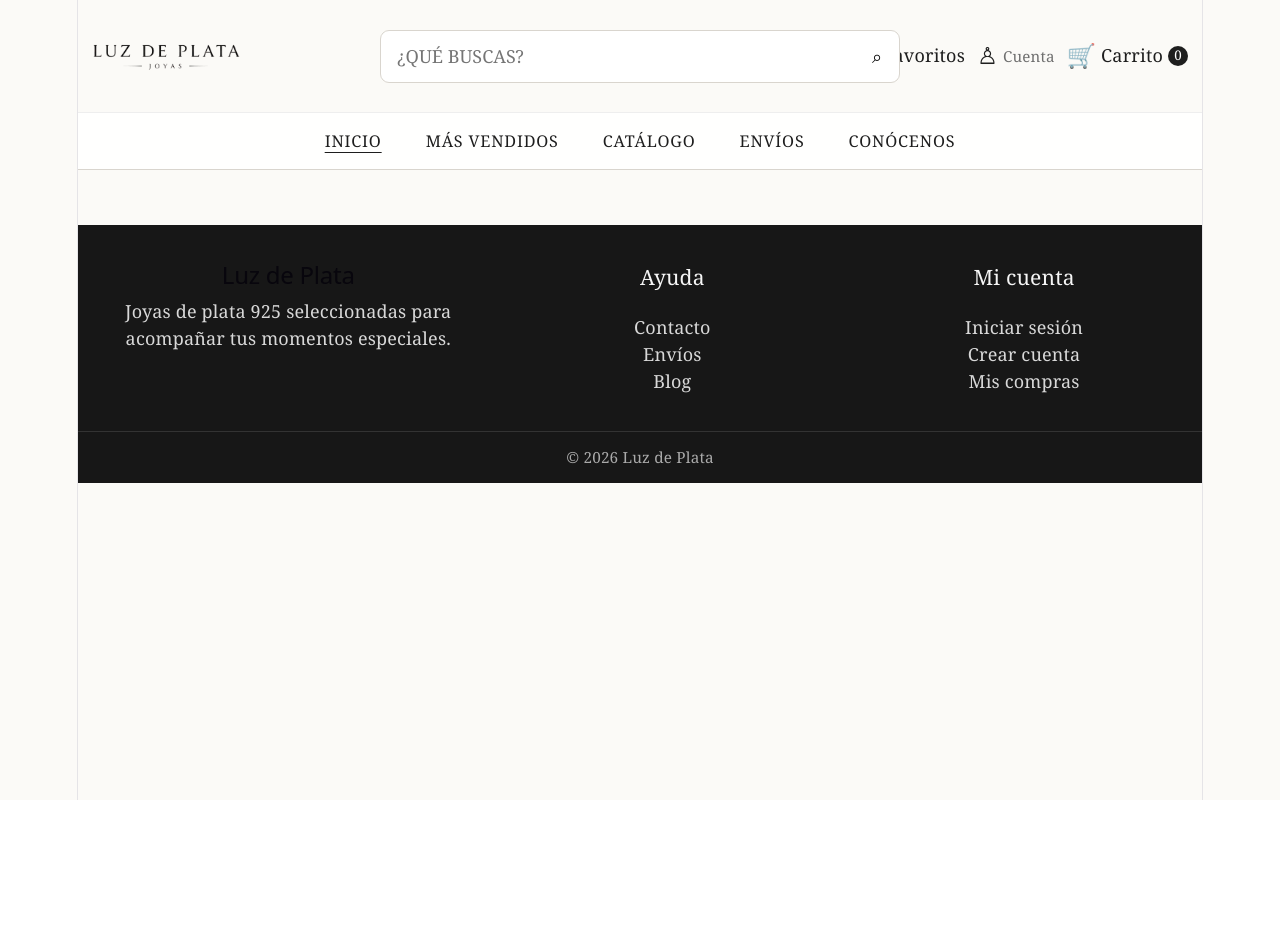
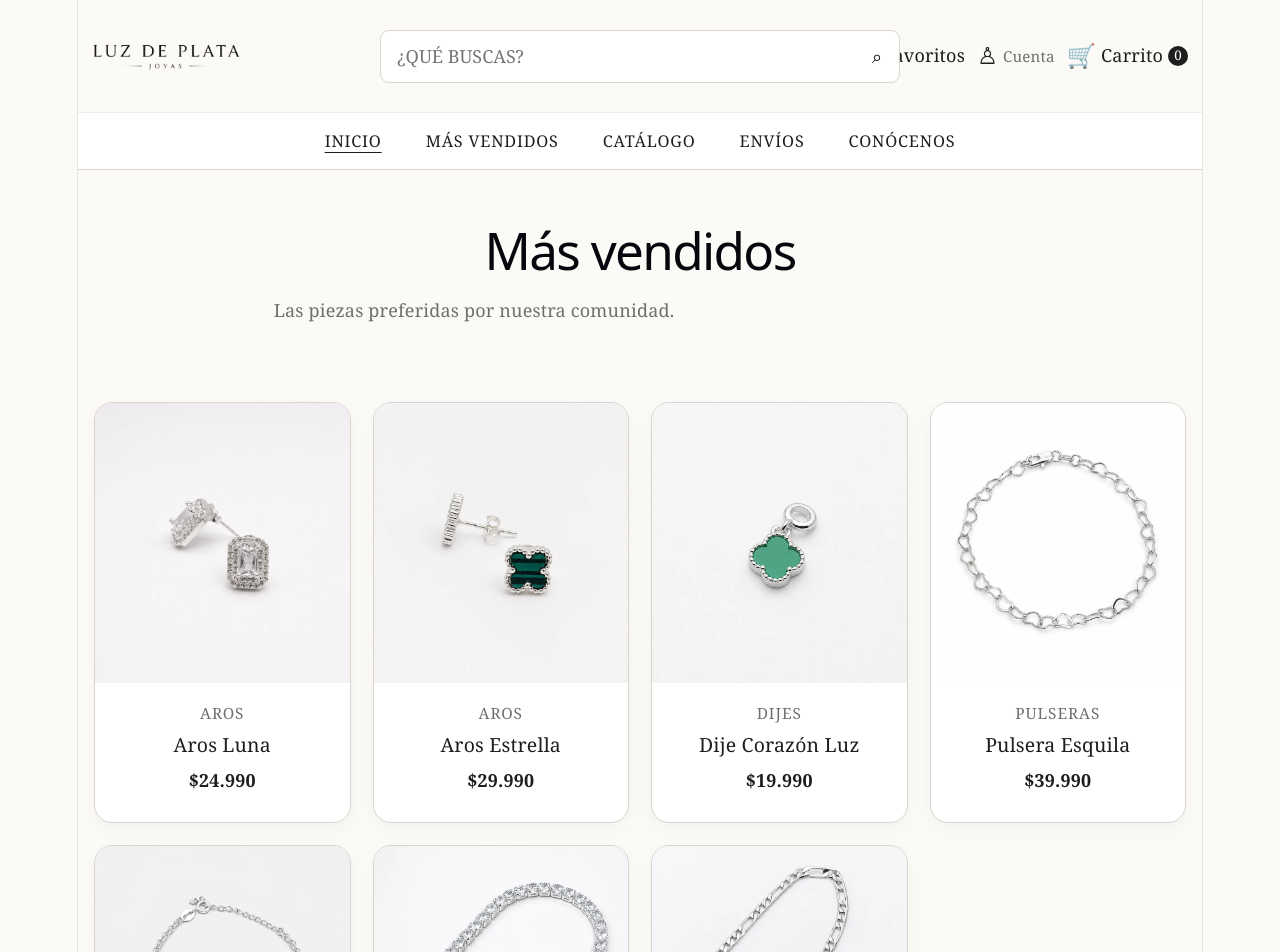
Before and after one commit to jairvas12/luz_de_plata, a React (Vite) app in the folder luz-de-plata-react/: page /MasVendidos in a window 1280 px wide. Shown: the top 952 px of the page. Before the commit the page ends 800 px from the top, so only its background shows below. Built offline with nearby package versions, Linux system fonts and the light colour scheme.

Commit message:
mas vendidos en react listo

```diff
--- a/luz-de-plata-react/src/App.jsx
+++ b/luz-de-plata-react/src/App.jsx
@@ -11,6 +11,7 @@ import Blog1 from './pages/Blog1'
 import Blog2 from './pages/Blog2'
 import Envios from './pages/Envios'
 import Compra_Exitosa from './pages/Compra_Exitosa'
+import MasVendidos from './pages/MasVendidos'
 
 import { Routes, Route } from 'react-router-dom'
 function App() {
@@ -24,8 +25,8 @@ function App() {
         <Route path="/Blog1" element={<Blog1 />} />
         <Route path="/Blog2" element={<Blog2 />} />
         <Route path="/Envios" element={<Envios />} />
-        <Route path="/Envios" element={<Envios />} />
         <Route path="/Compra_Exitosa" element={<Compra_Exitosa />} />
+        <Route path="/MasVendidos" element={<MasVendidos />} />
       </Routes>
       <Pie />
     </>
--- a/luz-de-plata-react/src/components/Nav.jsx
+++ b/luz-de-plata-react/src/components/Nav.jsx
@@ -9,7 +9,7 @@ function Nav() {
           </a>
         </li>
         <li>
-          <a href="mas-vendidos.html">MÁS VENDIDOS</a>
+          <a href="/MasVendidos">MÁS VENDIDOS</a>
         </li>
         <li>
           <a href="catalogo.html">CATÁLOGO</a>
--- /dev/null
+++ b/luz-de-plata-react/src/components/ProductoCard.jsx
@@ -0,0 +1,44 @@
+function ProductoCard({
+  producto
+}) {
+
+  return (
+
+    <article className="producto-card">
+
+      <div className="producto-card__imagen">
+
+        <img
+          src={producto.image}
+          alt={producto.name}
+        />
+
+      </div>
+
+      <div className="producto-card__cuerpo">
+
+        <span className="producto-card__categoria">
+          {producto.category}
+        </span>
+
+        <h3>
+          {producto.name}
+        </h3>
+
+        <p className="producto-card__precio">
+          $
+          {producto.price
+            .toLocaleString(
+              "es-CL"
+            )}
+        </p>
+
+      </div>
+
+    </article>
+
+  );
+
+}
+
+export default ProductoCard;
--- a/luz-de-plata-react/src/pages/Home.jsx
+++ b/luz-de-plata-react/src/pages/Home.jsx
@@ -1,4 +1,5 @@
 import productos from "../data/productos";
+import ProductoCard from "../components/ProductoCard";
 import "../css/estilos.css";
 function Home() {
     const destacados = productos.filter((producto) => producto.featured);
@@ -32,27 +33,19 @@ function Home() {
                     <h2 className="titulo-seccion">Selección destacada</h2>
 
                     <p className="bajada">Una muestra de nuestras joyas más elegidas.</p>
+                    <div className="productos-grid">
 
-                    <div className="productos-grid">
-                        {destacados.map((producto) => (
-                            <article className="producto-card" key={producto.id}>
-                                <div className="producto-card__imagen">
-                                    <img src={producto.image} alt={producto.name} />
-                                </div>
+                        {destacados.map(
+                            producto => (
 
-                                <div className="producto-card__cuerpo">
-                                    <span className="producto-card__categoria">
-                                        {producto.category}
-                                    </span>
+                                <ProductoCard
+                                    key={producto.id}
+                                    producto={producto}
+                                />
 
-                                    <h3>{producto.name}</h3>
+                            )
+                        )}
 
-                                    <p className="producto-card__precio">
-                                        ${producto.price.toLocaleString("es-CL")}
-                                    </p>
-                                </div>
-                            </article>
-                        ))}
                     </div>
                 </div>
             </section>
--- /dev/null
+++ b/luz-de-plata-react/src/pages/MasVendidos.jsx
@@ -0,0 +1,91 @@
+import productos from "../data/productos";
+import "../css/estilos.css";
+
+function MasVendidos() {
+
+  const masVendidos =
+    productos
+      .filter(
+        producto =>
+          producto.featured
+      )
+      .slice(0, 8);
+
+  return (
+    <main>
+
+      <section className="pagina-encabezado">
+
+        <div className="contenedor">
+
+          <h1>
+            Más vendidos
+          </h1>
+
+          <p className="bajada">
+            Las piezas preferidas por nuestra comunidad.
+          </p>
+
+        </div>
+
+      </section>
+
+      <section className="seccion--corta">
+
+        <div className="contenedor">
+
+          <div className="productos-grid">
+
+            {masVendidos.map(
+              producto => (
+
+                <article
+                  className="producto-card"
+                  key={producto.id}
+                >
+
+                  <div className="producto-card__imagen">
+
+                    <img
+                      src={producto.image}
+                      alt={producto.name}
+                    />
+
+                  </div>
+
+                  <div className="producto-card__cuerpo">
+
+                    <span className="producto-card__categoria">
+                      {producto.category}
+                    </span>
+
+                    <h3>
+                      {producto.name}
+                    </h3>
+
+                    <p className="producto-card__precio">
+                      $
+                      {producto.price
+                        .toLocaleString(
+                          "es-CL"
+                        )}
+                    </p>
+
+                  </div>
+
+                </article>
+
+              )
+            )}
+
+          </div>
+
+        </div>
+
+      </section>
+
+    </main>
+  );
+}
+
+export default MasVendidos;
```
